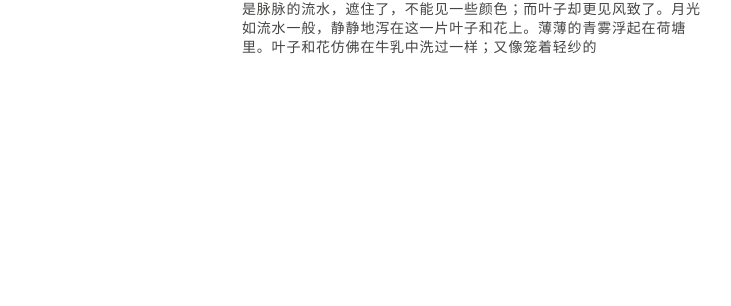
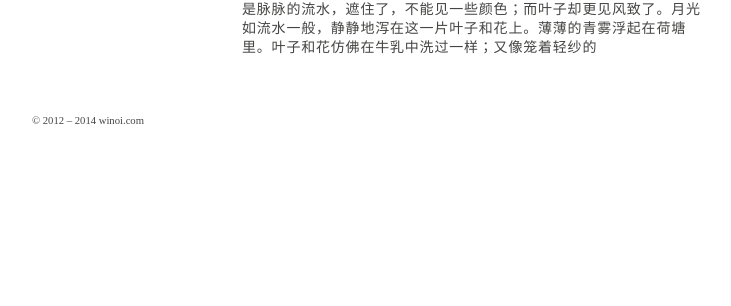
Before and after one commit to propheteia/winoi, a Python web app: template templates/index.html in a window 1280 px wide. Shown: the part 634-940 px from the top of the page, without its empty margins (168-899 px from the left). Run offline with Jinja, Linux system fonts and the light colour scheme; the template is opened without the code that fills it, so the values that code supplies are empty.

Commit message:
add footer

```diff
--- a/static/css/home.css
+++ b/static/css/home.css
@@ -104,5 +104,17 @@ ul{
 #container h2{
 	color:#454544;
 	text-align: center;
+	}
 
+#footer{
+	 position: fixed;
+    bottom: 40px;
+    left: 200px;
+    /*生成绝对定位的元素，相对于浏览器窗口进行定位。
+		元素的位置通过 "left", "top", "right" 以及
+		"bottom" 属性进行规定。*/
 	}
+#footer h6{
+	color: #454545;
+	font-size: 8pt;
+	}
--- a/templates/index.html
+++ b/templates/index.html
@@ -33,6 +33,9 @@
 		</li>
 		</ul>
 	</div>
+	<div id="footer">
+	<h6>© 2012 – 2014 winoi.com </h6>
+	</div>
 	</div>
 	<div id="container">
 	<h2>荷塘月色</h2>
@@ -41,5 +44,6 @@
    <p>  像今晚上，一个人在这苍茫的月下，什么都可以想，什么都可以不想，便觉是个自由的人。白天里一定要做的事，一定要说的话，现在都可不理。这是独处的妙处，我且受用这无边的荷香月色好了。曲曲折折的荷塘上面，弥望的是田田的叶子。叶子出水很高，像亭亭的舞女的裙。</p>
    <p>  	层层的叶子中间，零星地点缀着些白花，有袅娜地开着的，有羞涩地打着朵儿的；正如一粒粒的明珠，又如碧天里的星星，又如刚出浴的美人。微风过处，送来缕缕清香，仿佛远处高楼上渺茫的歌声似的。这时候叶子与花也有一丝的颤动，像闪电般，霎时传过荷塘的那边去了。叶子本是肩并肩密密地挨着，这便宛然有了一道凝碧的波痕。叶子底下是脉脉的流水，遮住了，不能见一些颜色；而叶子却更见风致了。月光如流水一般，静静地泻在这一片叶子和花上。薄薄的青雾浮起在荷塘里。叶子和花仿佛在牛乳中洗过一样；又像笼着轻纱的</p>
 	</div>
+
 </body>
 </html>
```
